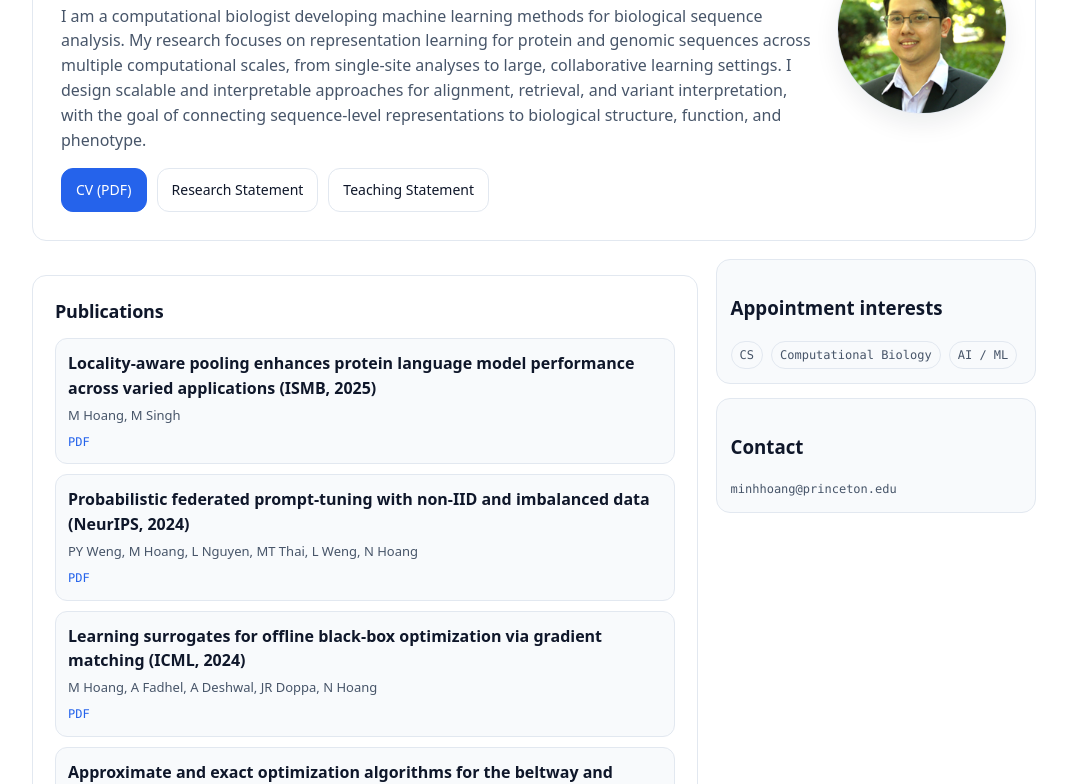
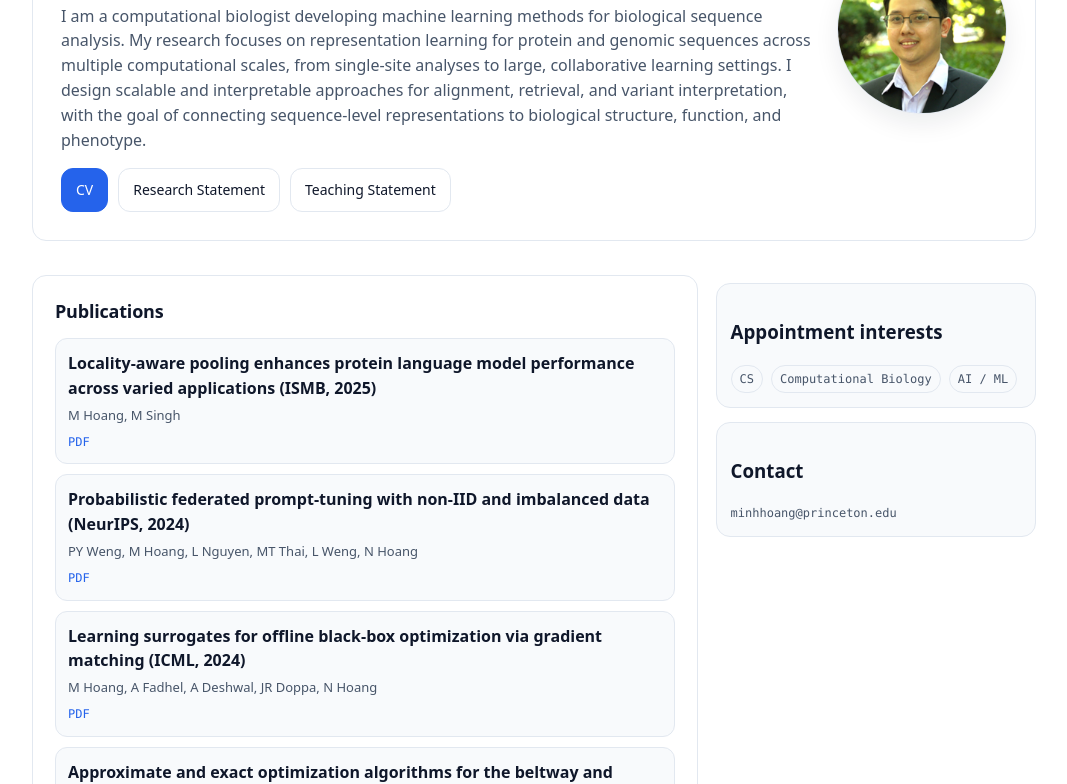
Before and after one commit to qminh93/qminh93.github.io, a plain HTML site: page index.html in a window 1280 px wide. Shown: the part 316-1100 px from the top of the page, without its empty margins (106-1173 px from the left). Drawn offline with Linux system fonts and the light colour scheme.

Commit message:
Update index.html

```diff
--- a/index.html
+++ b/index.html
@@ -170,7 +170,7 @@
       background: var(--panel2);
     }
     section{ padding: 22px; }
-    aside{ display:flex; flex-direction: column; gap: 14px; }
+    aside{ display:flex; flex-direction: column; gap: 14px; margin-top: 24px;}
     aside .panel{ padding: 14px; background: var(--panel); }
 
     .section-title{
@@ -287,9 +287,9 @@
             I design scalable and interpretable approaches for alignment, retrieval, and variant interpretation, with the goal of connecting sequence-level representations to biological structure, function, and phenotype.
           </p>
           <div class="cta">
-            <a class="btn primary" href="Minh Hoang CV.pdf">CV (PDF)</a>
-            <a class="btn" href="Research Statement.pdf">Research Statement</a>
-            <a class="btn" href="Teaching Statement.pdf">Teaching Statement</a>
+            <a class="btn primary" href="Minh Hoang CV.pdf">CV</a>
+            <a class="btn" href="Research_Statement.pdf">Research Statement</a>
+            <a class="btn" href="Teaching_Statement.pdf">Teaching Statement</a>
           </div>
         </div>
 
```
